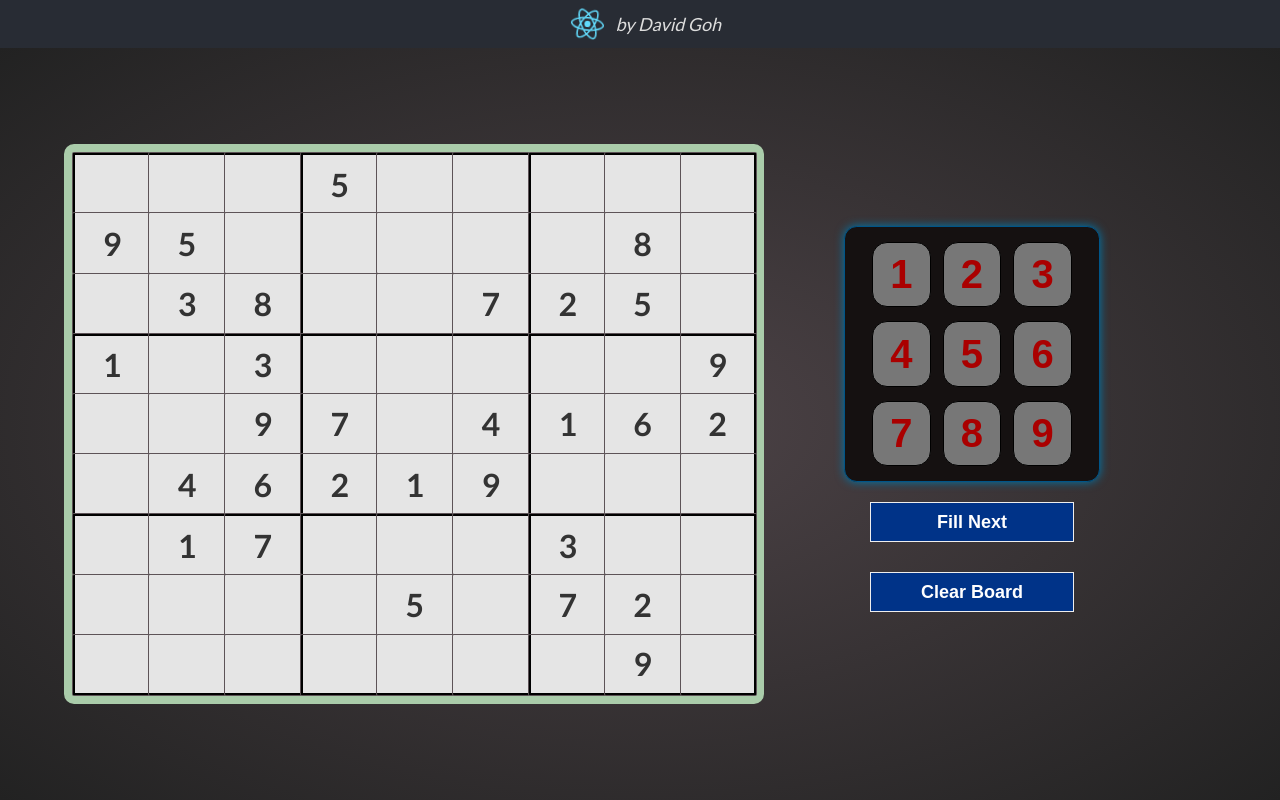
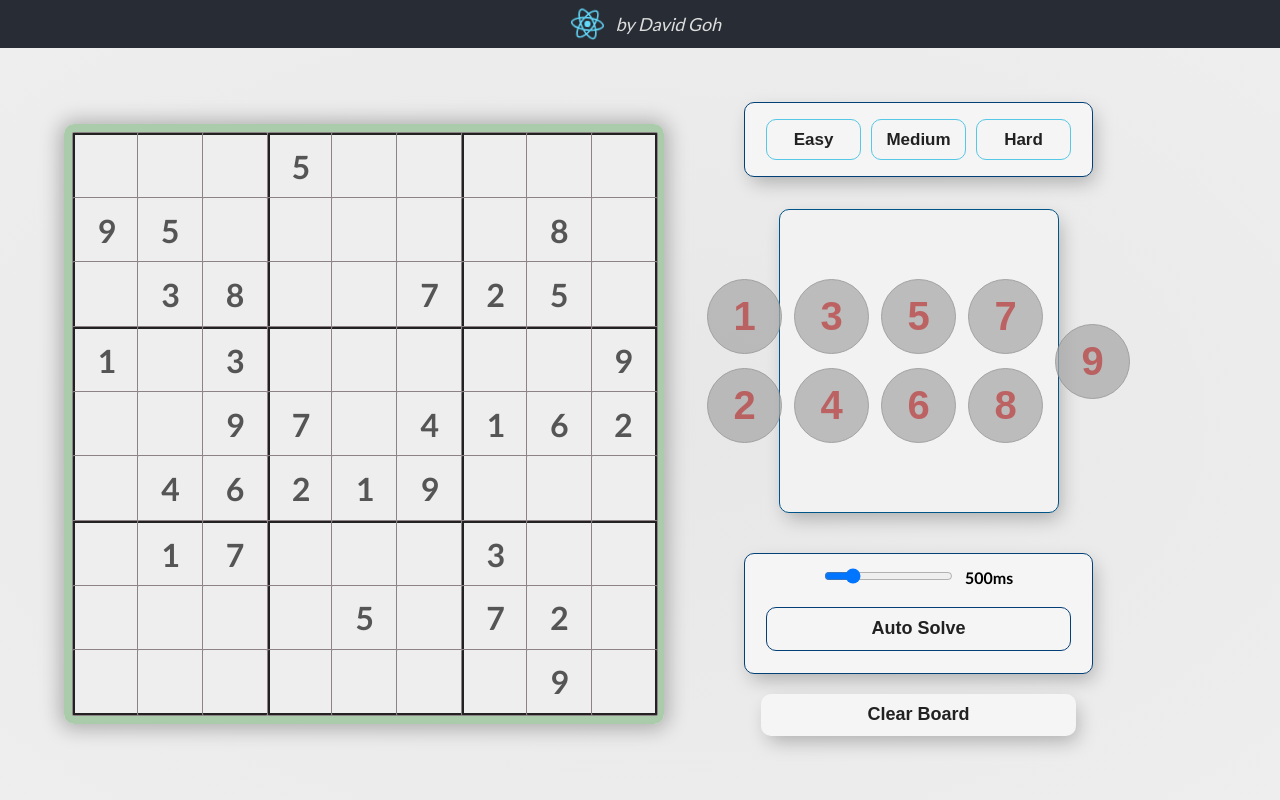
Before and after one commit to kr0stofa/sudoku_react2, a React (Create React App) app: page / in a window 1280 px wide. Built offline with nearby package versions, Linux system fonts and the light colour scheme.

Commit message:
FIX autosolver + improved UI

```diff
--- a/public/index.html
+++ b/public/index.html
@@ -30,7 +30,7 @@
       work correctly both with client-side routing and a non-root public URL.
       Learn how to configure a non-root public URL by running `npm run build`.
     -->
-    <title>React App</title>
+    <title>Sudoku React 2</title>
   </head>
   <body>
     <noscript>You need to enable JavaScript to run this app.</noscript>
--- a/src/components/GameBoard.tsx
+++ b/src/components/GameBoard.tsx
@@ -1,13 +1,11 @@
-import React, { useState } from "react";
+import React, { useCallback, useState } from "react";
 import Tile from "./Tile";
 import "./sudoku.css";
 import type { Board } from "./types";
-
-const getTileID = (x: number, y: number) => y * 100 + x;
-const getTileFromId = (id: number) => [id % 100, Math.floor(id / 100)];
+import { getTileID, getTileFromId } from "./game-logic";
 
 interface BoardProps {
-  currBoard: Board;
+  getTileValue: (x: number, y: number) => number;
   validBoard: Board;
   hoveredTile: number;
   setHoveredTile: (t: number) => void;
@@ -15,47 +13,81 @@ interface BoardProps {
   chooseSelectedTile: (t: number) => void;
 }
 
+const DEFAULT_BOARD = new Array(9)
+  .fill(null)
+  .map((_, i) => new Array(9).fill(null));
+
 const GameBoard = ({
-  currBoard,
+  getTileValue,
   validBoard,
   hoveredTile,
   setHoveredTile,
   selectedTile,
   chooseSelectedTile,
 }: BoardProps) => {
-  const handleHover = (x: number, y: number) => {
+  const handleHover = useCallback(
+    (x: number, y: number) => {
       return () => {
         setHoveredTile(getTileID(x, y));
       };
-  };
+    },
+    [setHoveredTile]
+  );
 
-  const handleHoverEnd = (x: number, y: number) => {
+  const handleHoverEnd = useCallback(
+    (x: number, y: number) => {
       return () => {
         setHoveredTile(-1);
       };
-  };
+    },
+    [setHoveredTile]
+  );
 
-  const isHighlighted = (x: number, y: number) => {
+  const isHighlighted = useCallback(
+    (x: number, y: number) => {
       const [hx, hy] = getTileFromId(hoveredTile);
-    return x === hx || y === hy;
-  };
+      if (x === hx || y === hy) {
+        return true;
+      }
+      // Box check
+      let boxCols = [6, 7, 8];
+      if (x < 3) {
+        boxCols = [0, 1, 2];
+      } else if (x < 6) {
+        boxCols = [3, 4, 5];
+      }
 
-  const handleClick = (x: number, y: number) => {
+      let boxRows = [6, 7, 8];
+      if (y < 3) {
+        boxRows = [0, 1, 2];
+      } else if (y < 6) {
+        boxRows = [3, 4, 5];
+      }
+
+      return boxCols.includes(hx) && boxRows.includes(hy);
+    },
+    [hoveredTile]
+  );
+
+  const handleClick = useCallback(
+    (x: number, y: number) => {
       return () => {
         chooseSelectedTile(getTileID(x, y));
       };
-  };
+    },
+    [chooseSelectedTile]
+  );
 
   return (
     <div className="gameboard">
-      {currBoard?.map((r, y) => (
+      {DEFAULT_BOARD.map((r, y) => (
         <div className="row" key={`row-${y}`}>
           {r.map((v, x) => (
             <Tile
               key={`t-${getTileID(x, y)}`}
               x={x}
               y={y}
-              value={v}
+              value={getTileValue(x, y)}
               isValid={!!validBoard[y][x]}
               isHighlighted={isHighlighted(x, y)}
               onHover={handleHover(x, y)}
--- a/src/components/Numpad.tsx
+++ b/src/components/Numpad.tsx
@@ -8,24 +8,18 @@ interface Props {
 const Numpad = ({ onSet, currVal, availableNums }: Props) => {
   return (
     <div className="numpad">
-      <div className="num-grid">
       {new Array(9).fill(null).map((_, i) => (
         <button
           key={`num-${i + 1}`}
           onClick={() => onSet(i + 1)}
-            className={`number ${
-              currVal === i + 1
-                ? "highlight"
-                : !availableNums.includes(i + 1)
-                ? "badnum"
-                : ""
+          className={`number ${currVal === i + 1 ? "highlight" : ""} ${
+            !availableNums.includes(i + 1) ? "badnum" : ""
           }`}
         >
           {i + 1}
         </button>
       ))}
     </div>
-    </div>
   );
 };
 
--- a/src/components/Sudoku.tsx
+++ b/src/components/Sudoku.tsx
@@ -1,12 +1,17 @@
-import React, { useCallback, useEffect, useState } from "react";
+import React, { memo, useCallback, useEffect, useState } from "react";
 import GameBoard from "./GameBoard";
-import { Action, AvailBoard, Board } from "./types";
+import { Board } from "./types";
 import "./sudoku.css";
 import Numpad from "./Numpad";
 import { puzzles } from "./puzzles";
-
-const getTileID = (x: number, y: number) => y * 100 + x;
-const getTileFromId = (id: number) => [id % 100, Math.floor(id / 100)];
+import {
+  getAvailableNumbersById,
+  getBestMove,
+  getTileFromId,
+  getTileValue,
+  getTileValueById,
+  isBoardFilled,
+} from "./game-logic";
 
 const ROWS = 9;
 const COLS = 9;
@@ -14,60 +19,24 @@ const COLS = 9;
 const getEmptyBoard = () =>
   new Array(ROWS).fill(null).map(() => new Array(COLS).fill(0)) as Board;
 
+function useForceUpdate() {
+  const [, setToggle] = useState(false);
+  return () => setToggle((toggle) => !toggle);
+}
+
 const Sudoku = () => {
+  const [isAutosolving, setAutosolving] = useState<boolean>(false);
+  const [autosolveTimeout, setAutosolveTimeout] = useState<number>();
+  const [btnDisabled, setBtnDisabled] = useState<string>("");
   const [currBoard, setCurrBoard] = useState<Board>(getEmptyBoard());
+  const [autoSolveDelay, setAutoSolveDelay] = useState<number>(500);
   const [prevBoard, setPrevBoard] = useState<Board>(getEmptyBoard());
   const [validBoard, setValidBoard] = useState<Board>(getEmptyBoard());
-  const [availBoard, setAvailBoard] = useState<AvailBoard>();
   const [selectedTile, setSelectedTile] = useState<number>(-1);
   const [hoveredTile, setHoveredTile] = useState<number>(-1);
   const [currAvailNums, setCurrAvailNums] = useState<Array<number>>([]);
 
   // ==================== Tile Helper Functions ====================
-  const getTileValue = (x: number, y: number) => currBoard[y][x];
-  const getTileValueById = (id: number) => {
-    if (selectedTile < 0) {
-      return 0;
-    }
-    const [x, y] = getTileFromId(id);
-    return getTileValue(x, y);
-  };
-
-  const getAvailableNumbers = (x: number, y: number, b: Board) => {
-    const avail = [1, 2, 3, 4, 5, 6, 7, 8, 9];
-    const unavail = new Map<number, boolean>();
-    b[y].forEach((v: number) => unavail.set(v, true));
-    b.forEach((r: Array<number>) => unavail.set(r[x], true));
-
-    // Box check
-    let boxCols = [6, 7, 8];
-    if (x < 3) {
-      boxCols = [0, 1, 2];
-    } else if (x < 6) {
-      boxCols = [3, 4, 5];
-    }
-
-    let boxRows = [6, 7, 8];
-    if (y < 3) {
-      boxRows = [0, 1, 2];
-    } else if (y < 6) {
-      boxRows = [3, 4, 5];
-    }
-
-    boxRows.forEach((y) => boxCols.forEach((x) => unavail.set(b[y][x], true)));
-
-    return avail.filter((n) => !unavail.has(n));
-  };
-
-  const getAvailableNumbersById = (id: number, b: Board) => {
-    if (id < 0) {
-      return [];
-    }
-    const [x, y] = getTileFromId(id);
-    const a = getAvailableNumbers(x, y, b);
-    // console.log(`Available numbers at [${x},${y}]: ${a}`);
-    return a;
-  };
 
   const isTileValid = (x: number, y: number, val: number, b: Board) => {
     if (val === 0) {
@@ -116,6 +85,7 @@ const Sudoku = () => {
 
   // ==================== Mutators ====================
   const clearBoard = () => {
+    setAutosolving(false);
     setCurrBoard(getEmptyBoard());
   };
 
@@ -132,112 +102,113 @@ const Sudoku = () => {
     [currBoard]
   );
 
-  const updateAvailBoard = useCallback(
-    (b: Board) => {
-      // console.log("Updating AvailBoard");
-      const newAB = new Map() as AvailBoard;
-      currBoard.forEach((r, y) =>
-        r.forEach((v, x) =>
-          newAB.set(getTileID(x, y), getAvailableNumbers(x, y, b))
-        )
-      );
-      setAvailBoard(newAB);
-      // console.log("Finished updating AvailBoard", newAB);
-    },
-    [currBoard]
-  );
-
-  const setNumber = (x: number, y: number, val: number) => {
-    const nb = currBoard.map((r) => [...r]);
+  const setNumber = (x: number, y: number, val: number, b: Board) => {
+    const nb = b.map((r) => [...r]);
     nb[y][x] = val;
     setCurrBoard(nb);
+    return nb;
   };
 
-  const clearNumber = (x: number, y: number) => {
-    setNumber(x, y, 0);
-  };
+  // const clearNumber = (x: number, y: number) => {
+  //   setNumber(x, y, 0);
+  // };
 
-  const handleSetValue = (tileId: number, val: number) => {
+  const handleSetValue = (tileId: number, val: number, b: Board) => {
     if (tileId < 0) {
       return;
     }
 
-    if (getTileValueById(tileId) === val) {
+    if (getTileValueById(tileId, b) === val) {
       return;
     }
 
     // Capture previous board
-    const pb = currBoard.map((r) => [...r]);
+    const pb = b.map((r) => [...r]);
     setPrevBoard(pb);
 
     const [x, y] = getTileFromId(tileId);
     // const v = isTileValid(x, y, val, pb);
 
     // Set the number
-    setNumber(x, y, val);
+    return setNumber(x, y, val, b);
   };
 
-  const chooseSelectedTile = async (id: number) => {
+  const chooseSelectedTile = (id: number) => {
     setSelectedTile(id);
     setCurrAvailNums(getAvailableNumbersById(id, currBoard));
   };
 
-  // ==================== Constraint solver ====================
-  const getBestMove = () => {
-    let r = { tileId: -1, val: 1 } as Action;
-
-    if (!availBoard) {
-      return r;
+  // ==================== Auto solver ====================
+  const doBestMove = (board: Board) => {
+    if (isBoardFilled(board)) {
+      return;
     }
 
-    let min = 10;
-    let bestId = -1;
-    let bestOptions = [] as Array<number>;
+    const { tileId, val } = getBestMove(board);
 
-    availBoard.forEach((nums, id) => {
-      const l = nums.length;
-      if (l < 1) {
-        // Some square has run out of moves!
-        return r;
-      }
-
-      if (getTileValueById(id) === 0) {
-        // Get most constrained space
-        if (l < min) {
-          min = l;
-          bestId = id;
-          bestOptions = nums;
-        }
-      }
-    });
-
-    r.tileId = bestId;
-    r.val = bestOptions[Math.floor(Math.random() * bestOptions.length)];
-
-    console.log(`Best move is: ${r.tileId} ${r.val}`);
-    return r;
+    chooseSelectedTile(tileId);
+    return handleSetValue(tileId, val, board);
   };
 
-  const doBestMove = () => {
-    const { tileId, val } = getBestMove();
+  const autoSolve = (board: Board) => {
+    const nb = doBestMove(board);
+    if (!nb) {
+      window.console.log("ERROR doing best move");
+      clearTimeout(autosolveTimeout);
+      setAutosolveTimeout(0);
+      setAutosolving(false);
+      return;
+    }
+    setAutosolveTimeout(window.setTimeout(() => autoSolve(nb), autoSolveDelay));
+  };
 
-    chooseSelectedTile(tileId);
-    setTimeout(() => handleSetValue(tileId, val), 100);
+  const handleAutoSolve = () => {
+    clearTimeout(autosolveTimeout);
+    setAutosolveTimeout(0);
+
+    if (isAutosolving) {
+      setAutosolving(false);
+      return;
+    }
+
+    setAutosolving(true);
+    setBtnDisabled("disabled");
+    autoSolve(currBoard);
+  };
+
+  // ==================== Game functions ====================
+  const setBoardToPuzzle = (difficulty: number) => {
+    setPrevBoard(getEmptyBoard());
+    let newPuzzle = [];
+    switch (difficulty) {
+      case 1:
+        newPuzzle = puzzles.medium;
+        break;
+      case 2:
+        newPuzzle = puzzles.hard;
+        break;
+      default:
+        newPuzzle = puzzles.easy;
+    }
+
+    setSelectedTile(-1);
+    setCurrBoard(newPuzzle);
   };
 
   // ==================== Hooks ====================
   // Update validBoard whenever currBoard changes
   useEffect(() => {
-    updateValidBoard(currBoard);
-    updateAvailBoard(currBoard);
-  }, [updateValidBoard, updateAvailBoard, currBoard]);
+    if (!isAutosolving) {
+      updateValidBoard(currBoard);
+    }
+  }, [isAutosolving, updateValidBoard, currBoard]);
 
   useEffect(() => {
     setCurrBoard(puzzles.medium);
   }, [setCurrBoard]);
 
   const boardProps = {
-    currBoard,
+    getTileValue: (x: number, y: number) => getTileValue(x, y, currBoard),
     validBoard,
     selectedTile,
     chooseSelectedTile,
@@ -249,16 +220,49 @@ const Sudoku = () => {
     <div className="sudoku">
       <GameBoard {...boardProps} />
       <div className="actions-group">
+        <div className="puzzle-select">
+          <button className="btn-ui" onClick={() => setBoardToPuzzle(0)}>
+            Easy
+          </button>
+          <button className="btn-ui" onClick={() => setBoardToPuzzle(1)}>
+            Medium
+          </button>
+          <button className="btn-ui" onClick={() => setBoardToPuzzle(2)}>
+            Hard
+          </button>
+        </div>
+
         <Numpad
           availableNums={currAvailNums}
-          currVal={getTileValueById(selectedTile)}
-          onSet={(v: number) => handleSetValue(selectedTile, v)}
+          currVal={getTileValueById(selectedTile, currBoard)}
+          onSet={(v: number) => handleSetValue(selectedTile, v, currBoard)}
         />
 
-        <button className="btn-next" onClick={doBestMove}>
-          Fill Next
-        </button>
-        <button className="btn-next" onClick={clearBoard}>
+        <div className="slidecontainer">
+          <input
+            disabled={isAutosolving}
+            type="range"
+            min="50"
+            max="2500"
+            value={autoSolveDelay}
+            className="slider"
+            id="myRange"
+            onChange={(e) => setAutoSolveDelay(parseInt(e.target.value))}
+          />
+          <span className="text-input-label">{autoSolveDelay}ms</span>
+
+          <button
+            className={`btn-ui btn-wide  ${btnDisabled}`}
+            onClick={handleAutoSolve}
+          >
+            {!isAutosolving ? "Auto Solve" : "Stop"}
+          </button>
+        </div>
+
+        <button
+          className={`btn-ui btn-wide ${btnDisabled}`}
+          onClick={clearBoard}
+        >
           Clear Board
         </button>
       </div>
--- a/src/components/Tile.tsx
+++ b/src/components/Tile.tsx
@@ -1,4 +1,4 @@
-import React from "react";
+import React, { memo } from "react";
 import "./sudoku.css";
 
 interface TileProps {
@@ -13,7 +13,7 @@ interface TileProps {
   onHoverEnd: () => void;
 }
 
-const Tile = ({
+const Tile = memo(function Tile({
   x,
   y,
   value,
@@ -23,7 +23,7 @@ const Tile = ({
   isHighlighted,
   onHover,
   onHoverEnd,
-}: TileProps) => {
+}: TileProps) {
   const borderLeft = x % 3 === 0;
   const borderTop = y % 3 === 0;
 
@@ -40,15 +40,18 @@ const Tile = ({
       onClick={onClick}
       className={`tile ${getBordersClassNames()}`}
     >
-      <span
+      <div
         className={`tile-content ${isSelected ? "selected" : ""} ${
           isHighlighted ? "highlight" : ""
         } ${!isValid ? "invalid" : ""}`}
       >
-        {value > 0 ? value : ""}
-      </span>
+        <div className={`tile-number ${value === 0 ? "no-val" : ""}`}>
+          {value > 0 ? value : ""}
+        </div>
+      </div>
     </div>
   );
-};
+});
 
+// Memoize Tile
 export default Tile;
--- /dev/null
+++ b/src/components/game-logic.ts
@@ -0,0 +1,115 @@
+import { Action, Board, AvailBoard } from "./types";
+
+export const getTileID = (x: number, y: number) => y * 100 + x;
+export const getTileFromId = (id: number) => [id % 100, Math.floor(id / 100)];
+
+export const getTileValue = (x: number, y: number, b: Board) => b[y][x];
+
+export const getTileValueById = (id: number, b: Board) => {
+  if (id < 0) {
+    return 0;
+  }
+  const [x, y] = getTileFromId(id);
+  return getTileValue(x, y, b);
+};
+
+export const isBoardFilled = (b: Board) => {
+  return b.every((r) => r.every((v) => v > 0));
+};
+
+export const getAvailableNumbers = (x: number, y: number, b: Board) => {
+  const avail = [1, 2, 3, 4, 5, 6, 7, 8, 9];
+  const unavail = new Map<number, boolean>();
+  b[y].forEach((v: number) => unavail.set(v, true));
+  b.forEach((r: Array<number>) => unavail.set(r[x], true));
+
+  if (unavail.set.length === 9) {
+    return [];
+  }
+
+  // Box check
+  let boxCols = [6, 7, 8];
+  if (x < 3) {
+    boxCols = [0, 1, 2];
+  } else if (x < 6) {
+    boxCols = [3, 4, 5];
+  }
+
+  let boxRows = [6, 7, 8];
+  if (y < 3) {
+    boxRows = [0, 1, 2];
+  } else if (y < 6) {
+    boxRows = [3, 4, 5];
+  }
+
+  boxRows.forEach((y) => boxCols.forEach((x) => unavail.set(b[y][x], true)));
+
+  return avail.filter((n) => !unavail.has(n));
+};
+
+export const getAvailableNumbersById = (id: number, b: Board) => {
+  if (id < 0) {
+    return [];
+  }
+  const [x, y] = getTileFromId(id);
+  const a = getAvailableNumbers(x, y, b);
+  // console.log(`Available numbers at [${x},${y}]: ${a}`);
+  return a;
+};
+
+export const generateAvailBoard = (b: Board) => {
+  const newAB = new Map() as AvailBoard;
+
+  b.forEach((r, y) =>
+    // Skip tiles that already have value
+    r.forEach((v, x) => {
+      if (v === 0) {
+        newAB.set(getTileID(x, y), getAvailableNumbers(x, y, b));
+      }
+    })
+  );
+  return newAB;
+};
+
+// ==================== Constraint solver ====================
+export const getBestMove = (b: Board) => {
+  let r = { tileId: -1, val: 1 } as Action;
+
+  if (isBoardFilled(b)) {
+    return r;
+  }
+
+  const ab = generateAvailBoard(b);
+  if (!ab) {
+    return r;
+  }
+
+  let min = 10;
+  let bestId = -1;
+  let bestOptions = [] as Array<number>;
+
+  // console.log("availboard", ab, "board", b);
+
+  ab.forEach((nums, id) => {
+    const l = nums.length;
+    if (l < 1) {
+      // Some square has run out of moves!
+      return r;
+    }
+
+    if (getTileValueById(id, b) === 0) {
+      // Get most constrained space
+      if (l < min) {
+        min = l;
+        bestId = id;
+        bestOptions = nums;
+      }
+    }
+  });
+
+  r.tileId = bestId;
+  r.val = bestOptions[Math.floor(Math.random() * bestOptions.length)];
+
+  console.log(`Best move is: ${r.tileId} ${r.val}`);
+  return r;
+};
--- a/src/components/numpad.css
+++ b/src/components/numpad.css
@@ -1,57 +1,53 @@
-.numpad{
+.numpad {
   position: relative;
-  height: 32vh;
-  width: 32vh;
+  height: 38vh;
+  width: 35vh;
+  margin: 2vh auto;
   display: flex;
+  flex-wrap: wrap;
+  background: #f2f2f2;
   flex-direction: column;
   justify-content: center;
+  align-content: center;
+  align-items: center;
+  border: solid 1px #058;
+  padding: 25px 5px;
   aspect-ratio: 1/1;
 }
 
-.num-grid{
-  position: relative;
-  display: flex;
-  flex-wrap: wrap;
-  width: 100%;
-  height: 100%;
-  justify-content: center;
-  align-content: center;
-  align-items: center;
-  background: #151111;
-  border-radius: 5%;
-  border: solid 1px #058;
-  box-shadow: 0 0 10px 0 #07a;
-  padding:25px 5px;
-}
-
-.number{
-  width: 24%;
-  height: 32%;
+.number {
+  width: 75px;
+  height: 75px;
   margin: 7px 6px;
-  border: solid 1px #000;
-  border-radius: 15px;
+  border: solid 1px #888;
+  border-radius: 50%;
   font-size: 40px;
   font-weight: 700;
   font-family: Arial, Helvetica, sans-serif;
-  background: #fff;
+  opacity: 0.75;
   user-select: none;
   cursor: pointer;
+  color: #212123;
+  transition: all 200ms ease;
 }
 
-.number:hover{
+.number:hover {
+  background: #00b6a8;
+  opacity: 0.8;
   color: #fff;
-  background: rgba(0,170,210, 0.95);
+  border: solid 1px #555;
 }
 
-.number.highlight{
-  color: #eee;
-  background: #249;
-  border: solid 2px #ddd;
+.number.highlight {
+  background: #46c7e6;
+  opacity: 1;
+  border: solid 1px #111;
   pointer-events: none;
   cursor: none;
+  color: #212121;
 }
 
-.number.badnum{
-  color: #a00;
-  background: #777;
+.number.badnum {
+  color: #a33;
+  background: #aaa;
 }
--- a/src/components/sudoku.css
+++ b/src/components/sudoku.css
@@ -1,11 +1,16 @@
-.sudoku{
+button {
+  pointer-events: all;
+  cursor: pointer;
+}
+
+.sudoku {
   height: 94vh;
   width: 100%;
   display: flex;
-  background: radial-gradient(#4d4347, #222);
+  background: radial-gradient(#e7e7e8, #eee);
 }
 
-.actions-group{
+.actions-group {
   display: flex;
   flex-direction: column;
   justify-content: center;
@@ -14,37 +19,120 @@
   margin-left: 80px;
 }
 
-.btn-next{
-  height: 5vh;
-  width: 16vw;
-  margin: 20px auto 10px auto;
-  border: none;
-  background: #038;
-  color: #fff;
-  border: solid 1px #eee;
-  font-size: calc(2px + 2vh) ;
-  font-weight: bold;
-  cursor: pointer;
+.actions-group > * {
+  border-radius: 10px;
+  box-shadow: 4px 8px 19px -3px rgba(0, 0, 0, 0.27);
+  -webkit-box-shadow: 4px 8px 19px -3px rgba(0, 0, 0, 0.27);
 }
 
-.gameboard{
+.btn-ui {
+  z-index: 1;
+  min-width: 95px;
+  border: unset;
+  border-radius: 10px;
+  margin: 0 5px;
+  color: #212121;
+  padding: 3% 4%;
+  background: #f5f5f5;
+  position: relative;
+  font-weight: 800;
+  font-size: 17px;
+  transition: all 250ms;
+  overflow: hidden;
+}
+
+.btn-ui::before {
+  content: "";
+  position: absolute;
+  top: 0;
+  right: 0;
+  height: 100%;
+  width: 0;
+  border-radius: 8px;
+  background-color: #034078;
+  z-index: -1;
+  -webkit-box-shadow: 4px 8px 19px -3px rgba(0, 0, 0, 0.27);
+  box-shadow: 4px 8px 19px -3px rgba(0, 0, 0, 0.27);
+  transition: all 250ms;
+}
+
+.btn-ui:hover {
+  color: #f0f0f0;
+}
+
+.btn-ui:hover::before {
+  width: 100%;
+}
+
+.puzzle-select {
+  display: flex;
+  width: 100%;
+  padding: 2vh;
+  justify-content: center;
+  margin-bottom: 2vh;
+  background: #f5f5f5;
+  border: solid 1px #034078;
+}
+
+.puzzle-select .btn-ui {
+  border: solid 1px #56c7e6;
+}
+
+.puzzle-select .btn-ui::before {
+  background: #00d6c8;
+}
+
+.puzzle-select .btn-ui:hover {
+  color: #fff;
+}
+
+.slidecontainer {
+  margin-top: 3vh;
+  border-radius: 10px;
+  border: solid 1px #034078;
+  padding: 12px 4px;
+  background: #f5f5f5;
+}
+
+.slidecontainer button {
+  border: solid 1px #034078;
+  box-shadow: none;
+}
+
+.btn-wide {
+  width: 90%;
+  margin: 20px auto 10px auto;
+  font-size: calc(2px + 2vh);
+  font-weight: bold;
+}
+
+.text-input-label {
+  display: inline-block;
+  margin-left: 10px;
+  width: 50px;
+  font-weight: 600;
+  text-align: left;
+  color: #000;
+}
+
+.gameboard {
   position: relative;
   display: flex;
   flex-direction: column;
-  width: 70vw;
+  width: 75vh;
+  height: 75vh;
+  max-height: 100%;
   flex: 0 0 auto;
-  height: 70vh;
-  max-width: 700px;
-  max-height: 700px;
   justify-content: center;
   margin: auto 0;
   border-radius: 10px;
   margin-left: 5%;
   border: solid 9px #aca;
-  aspect-ratio: 1/1;
+  box-shadow: 0 1px 20px 4px rgba(0, 0, 0, 0.27);
+  -webkit-box-shadow: 0 1px 20px 4px rgba(0, 0, 0, 0.27);
 }
 
-.row{
+.row {
   position: relative;
   display: flex;
   max-height: 11.11%;
@@ -53,47 +141,32 @@
   text-align: center;
 }
 
-.tile{
+.tile {
+  position: relative;
   width: 11.11%;
   flex: 0 0 11.11%;
   max-height: 100px;
   max-width: 100px;
-  background: #e5e5e5;
-  cursor:pointer;
+  background: #eee;
+  cursor: pointer;
   user-select: none;
   font-size: 32px;
   font-weight: 800;
   margin: 0.1px;
   border-radius: 1px;
-  color: #333;
-  box-shadow: 0px 0px 0px 1px #5d5357;
+  color: #555;
+  box-shadow: 0 0 0 1px #8d8387;
   transition: all 100ms ease;
 }
 
-.border-left{
-  border-left: solid 2px #000;
-}
-
-.border-top{
-  border-top: solid 2px #000;
-}
-
-.border-right{
-  border-right: solid 2px #000;
-}
-
-.border-bottom{
-  border-bottom: solid 2px #000;
-}
-
-.tile:hover{
+.tile:hover {
   color: #eed;
-  background: rgba(0,170,210, 1);
+  background: rgba(0, 170, 210, 1);
   font-weight: 600;
   font-size: 36px;
 }
 
-.tile-content{
+.tile-content {
   display: flex;
   flex-direction: column;
   justify-content: center;
@@ -102,22 +175,51 @@
   transition: all 80ms ease;
 }
 
-.tile-content.selected{
-  background: #0ce;
+.tile-content.highlight {
+  color: #000;
+  background: rgba(201, 247, 95, 0.5);
+}
+
+.tile-content.selected {
+  z-index: 1;
+  background: #56c7e6;
   color: #fff;
-  border: solid 2px #b66;
+  border: solid 2px #034078;
   width: 99%;
   height: 99%;
-  font-size: 36px;
+  font-size: 40px;
   font-weight: bold;
-  box-shadow: inset 0 0 12px 0 #a5a5a5;
+  box-shadow: inset 0 0 2px 0 #d5d5d5, 0 0 1px 0 #252525;
 }
 
-.tile-content.invalid{
+.tile-content.invalid {
   background: #e33;
-  color: #333;
+  color: #111;
 }
 
-.highlight{
-  background: rgba(210,255,90,0.2);
+.tile-number {
+  width: 100%;
+  opacity: 1;
+  transition: all 150ms ease;
 }
+
+.tile-number.no-val {
+  opacity: 0;
+  transform: translate(0, 55%);
+}
+
+.border-left {
+  border-left: solid 2px #222;
+}
+
+.border-top {
+  border-top: solid 2px #222;
+}
+
+.border-right {
+  border-right: solid 2px #222;
+}
+
+.border-bottom {
+  border-bottom: solid 2px #222;
+}
```
Lines whose indentation alone changed are shown as unchanged.
